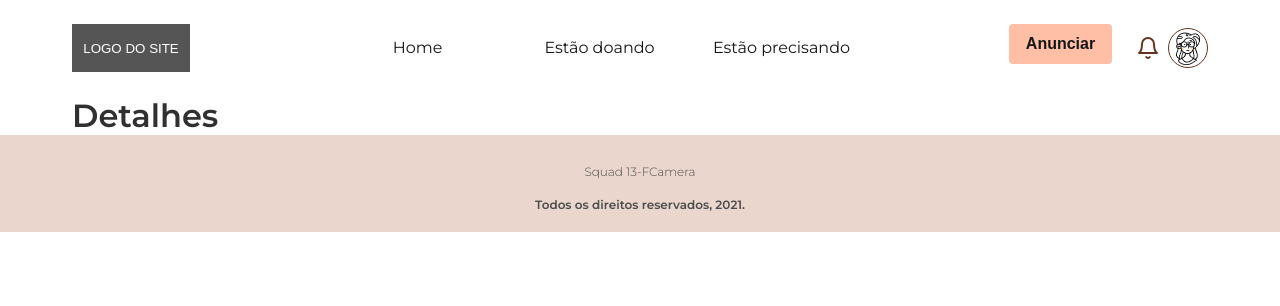
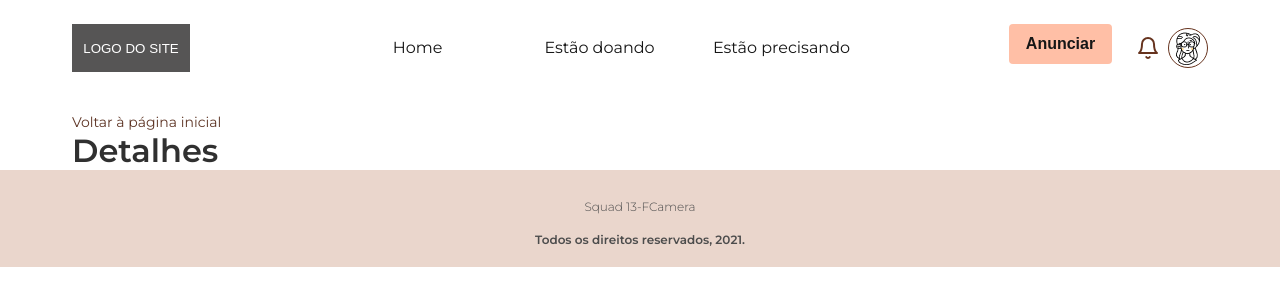
Before and after one commit to FCamara-Squad13/Mobile, a React (Create React App) app: page /detalhes in a window 1280 px wide. Shown: the top 306 px of the page. Built offline with nearby package versions, Linux system fonts and the light colour scheme.

Commit message:
Import BackToHome to Details Page

```diff
--- a/src/pages/Details/index.tsx
+++ b/src/pages/Details/index.tsx
@@ -1,9 +1,13 @@
 import React from "react";
+import BackToHome from "../../components/BackToHome";
 
 const Detalhes: React.FC = () => {
   return (
     <div className="container">
-      <h1>Detalhes</h1>
+      <div className="details-content">
+        <BackToHome />
+        <h1>Detalhes</h1>
+      </div>
     </div>
   );
 };
```
